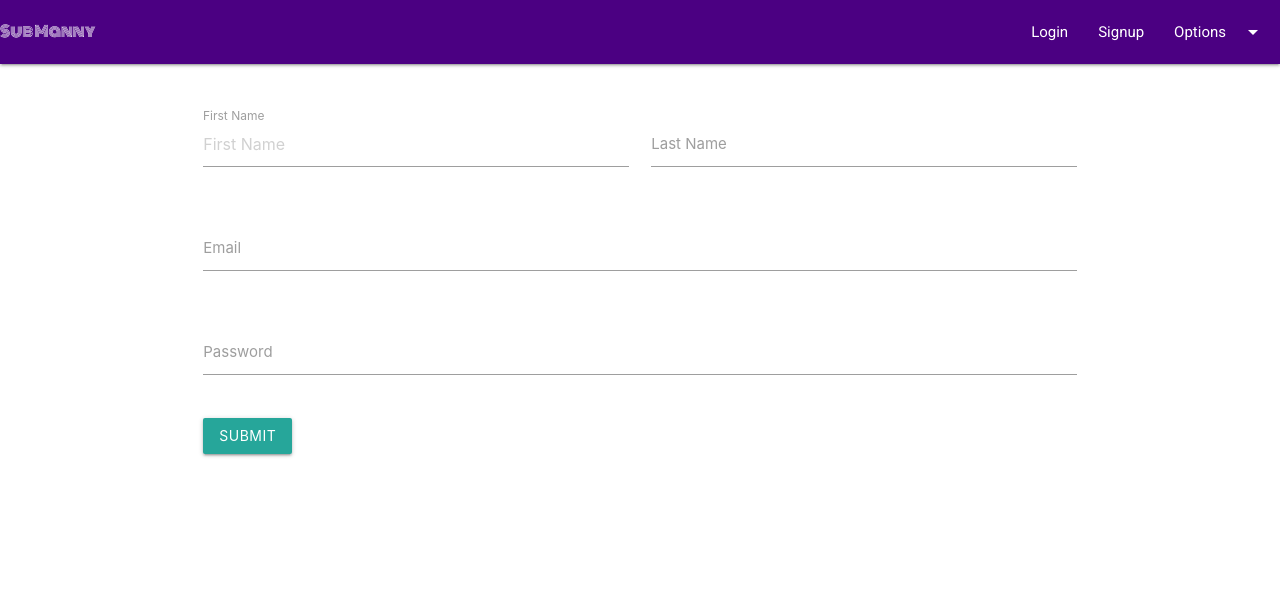
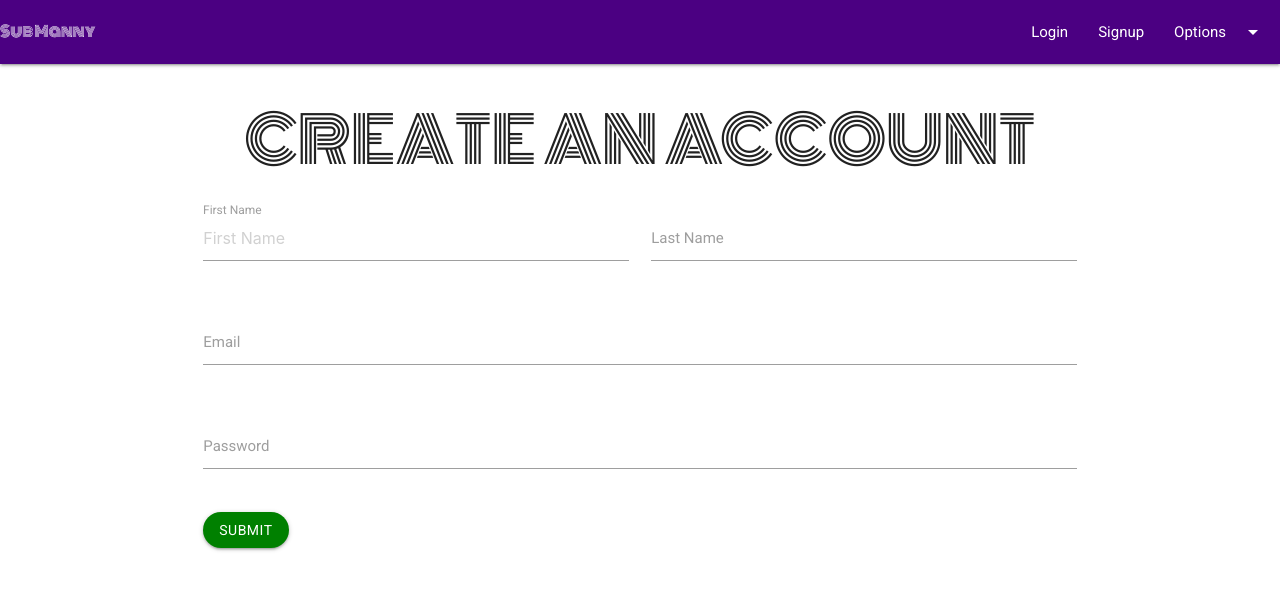
Before and after one commit to Aikeh2021/subscription-manager, a React (Create React App) app in the folder client/: page /signup in a window 1280 px wide. Shown: the top 590 px of the page. Built offline with nearby package versions, Linux system fonts and the light colour scheme.

Commit message:
Adding some styling to the pages to make the design a little more memorable. I think a good color scheme is purple, gray, white, green, and black. I wanted the site to have a sort of funky vibe. Added several sources to the credit section of the readme.

```diff
--- a/client/src/components/Dashboards/AdminDB.jsx
+++ b/client/src/components/Dashboards/AdminDB.jsx
@@ -1,53 +1,63 @@
 import React, { useEffect, useState } from "react";
 import { Link } from "react-router-dom";
-import axios from 'axios';
+import axios from "axios";
 
 // Elements in component styles
 const styles = {
   thead: {
-    backgroundColor: "#bdbdbd"
+    backgroundColor: "#DCDCDC",
+    fontFamily: "Roboto",
   },
   img: {
     height: "2em",
-  }
-}
-
+  },
+  buttons: {
+    borderRadius: 30,
+    backgroundColor: "#008000",
+    fontFamily: "Roboto",
+  },
+};
 
 const AdminDB = () => {
   const [subscriptions, setSubscriptions] = useState([]);
 
   useEffect(() => {
     getSubs();
-}, [])
+  }, []);
 
   // Function def that triggers the API call to get all subs in the sub in the database
   const getSubs = () => {
-    axios.get("/api/subscriptions").then((response) => {
+    axios
+      .get("/api/subscriptions")
+      .then((response) => {
         // console.log(response.data);
-        setSubscriptions(response.data)
-    }).catch((err) => {
+        setSubscriptions(response.data);
+      })
+      .catch((err) => {
         console.log(err);
-    })
+      });
   };
 
   // Function def that triggers the API call to delete sub from database
   const deleteSub = (id) => {
     console.log("You deleted me :(");
     console.log(id);
-    axios.delete(`/api/subscriptions/${id}`).then((response) => {
+    axios
+      .delete(`/api/subscriptions/${id}`)
+      .then((response) => {
         // console.log(response.data);
         getSubs();
-    }).catch((err) => {
+      })
+      .catch((err) => {
         console.log(err);
       });
-
   };
 
   // Creating the admin dashboard table
   return (
     <>
-    <br/>
-    <br/>
+      <br />
+      <br />
       <div>
         <div className="container">
           <div className="row">
@@ -56,7 +66,7 @@ const deleteSub = (id) => {
                 <thead style={styles.thead}>
                   <tr>
                     <th>Subscription Name</th>
-            <th>Image</th>
+                    <th>Logo</th>
                     <th>Plan Pricing</th>
                     <th>Category</th>
                     <th>Update Subscription</th>
@@ -64,17 +74,41 @@ const deleteSub = (id) => {
                   </tr>
                 </thead>
                 <tbody>
-            {subscriptions.map(subscription => (
+                  {subscriptions.map((subscription) => (
                     <tr key={subscription._id}>
                       <td>{subscription.subscription_name}</td>
-                <td><img src={subscription.subscription_thumbnail} alt={subscription.subscription_name} style={styles.img} /></td>
+                      <td>
+                        <img
+                          src={subscription.subscription_thumbnail}
+                          alt={subscription.subscription_name}
+                          style={styles.img}
+                        />
+                      </td>
                       <td>{subscription.subscription_price}</td>
                       <td>{subscription.subscription_category}</td>
-                <td><Link to={`/admin/${subscription._id}`}><button className="waves-effect waves-light btn-small"><i className="material-icons left">update</i>UPDATE</button></Link></td>
-                <td><button className="waves-effect waves-light btn-small" onClick={() => {deleteSub(subscription._id)}}><i className="material-icons left">delete</i>DELETE</button></td>
+                      <td>
+                        <Link to={`/admin/${subscription._id}`}>
+                          <button
+                            className="waves-effect waves-light btn-small"
+                            style={styles.buttons}
+                          >
+                            <i className="material-icons left">update</i>UPDATE
+                          </button>
+                        </Link>
+                      </td>
+                      <td>
+                        <button
+                          className="waves-effect waves-light btn-small"
+                          style={styles.buttons}
+                          onClick={() => {
+                            deleteSub(subscription._id);
+                          }}
+                        >
+                          <i className="material-icons left">delete</i>DELETE
+                        </button>
+                      </td>
                     </tr>
                   ))}
-
                 </tbody>
               </table>
             </div>
@@ -83,7 +117,14 @@ const deleteSub = (id) => {
           {/* Button to add a new subscription to admin dashboard */}
           <div className="row center">
             <div className="col s12">
-        <Link to="/admin/new-subscription"><button className="waves-effect waves-light btn-large"><i className="material-icons left">add</i>Add New Subscription</button></Link>
+              <Link to="/admin/new-subscription">
+                <button
+                  className="waves-effect waves-light btn-large"
+                  style={styles.buttons}
+                >
+                  <i className="material-icons left">add</i>Add New Subscription
+                </button>
+              </Link>
             </div>
           </div>
         </div>
--- a/client/src/containers/Admin/AdminDashboard.jsx
+++ b/client/src/containers/Admin/AdminDashboard.jsx
@@ -2,14 +2,10 @@ import React from 'react';
 import AdminDB from '../../components/Dashboards/AdminDB';
 
 const AdminDashboard = () => {
-    const styles = {
-        h1: {
-            textAlign: "center"
-        }
-    }
+
     return (
         <div>
-            <h1 style={styles.h1}>Admin Subscription Dashboard</h1>
+            <h1 style={{textAlign: "center", fontFamily: "Monoton"}}>ADMIN SUB DASH</h1>
             <br />
             <AdminDB />
         </div>
--- a/client/src/containers/Home/Home.jsx
+++ b/client/src/containers/Home/Home.jsx
@@ -59,9 +59,9 @@ const Home = () => {
             <p style={{fontFamily: 'Roboto', fontSize: "20px", textAlign:"center"}}>Create an account to start tracking subscriptions. Already have an account? Login to alter your tracked subscriptions. </p>
             <div className="row">
             <div className="col s8 center m12">
-            <Link to="/login" class="waves-effect waves-light btn-large" style={{borderRadius: 30, backgroundColor: "#008000"}}>Login to Account</Link>
+            <Link to="/login" class="waves-effect waves-light btn-large" style={{borderRadius: 30, backgroundColor: "#008000", fontFamily: 'Roboto'}}>Login to Account</Link>
             <span style={{padding: 100}}></span>
-            <Link to="/signup" class="waves-effect waves-light btn-large" style={{borderRadius: 30, backgroundColor: "#008000"}}>Create an Account</Link>
+            <Link to="/signup" class="waves-effect waves-light btn-large" style={{borderRadius: 30, backgroundColor: "#008000", fontFamily: 'Roboto'}}>Create an Account</Link>
             </div>
             </div>
 
--- a/client/src/containers/LoginPage/LoginPage.jsx
+++ b/client/src/containers/LoginPage/LoginPage.jsx
@@ -1,37 +1,57 @@
-import React , { useState}  from 'react';
+import React, { useState } from "react";
 
 const LoginPage = () => {
-
-  const [email, setEmail]= useState("");
-  const [password, setPassword]= useState("");
+  const [email, setEmail] = useState("");
+  const [password, setPassword] = useState("");
 
   return (
-        <div className="container">
+    <>
+    <h1 style={{textAlign: 'center', fontFamily: 'Monoton'}}>LOGIN TO YOUR ACCOUNT</h1>
+    <div className="container" style={{fontFamily: "Roboto"}}>
       <div className="row">
         <form className="col s12">
           <div className="row">
             <div className="input-field col s12">
-          <input id="email" type="email" value={email} onChange={(e) =>{
+              <input
+                id="email"
+                type="email"
+                value={email}
+                onChange={(e) => {
                   setEmail(e.target.value);
-         }}/>
+                }}
+              />
               <label for="Email">Email</label>
             </div>
             <div className="row">
               <div className="input-field col s12">
-          <input id="password" type="password" value={password} onChange={(e) =>{
+                <input
+                  id="password"
+                  type="password"
+                  value={password}
+                  onChange={(e) => {
                     setPassword(e.target.value);
-         }}/>
+                  }}
+                />
                 <label for="email">Password</label>
-
               </div>
             </div>
           </div>
         </form>
-   <button className="btn waves-effect waves-light" type="submit" name="action">Login
+        <button
+          className="btn waves-effect waves-light"
+          type="submit"
+          name="action"
+          style={{
+            borderRadius: 30,
+            backgroundColor: "#008000",
+            fontFamily: "Roboto",
+          }}
+        >
+          Login
         </button>
       </div>
     </div>
-
+    </>
   );
 };
 
--- a/client/src/containers/SignUpForm/SignUpForm.jsx
+++ b/client/src/containers/SignUpForm/SignUpForm.jsx
@@ -1,40 +1,54 @@
-import React from 'react';
-
+import React from "react";
 
 const SignUpForm = () => {
   return (
     <div>
-          <h1> </h1>
-          <div className="container">
+      <h1 style={{ textAlign: "center", fontFamily: "Monoton" }}>
+        CREATE AN ACCOUNT
+      </h1>
+      <div className="container" style={{fontFamily: "Roboto"}}>
         <div class="row">
           <form class="col s12">
             <div class="row">
               <div class="input-field col s6">
-          <input placeholder="First Name" id="first_name" type="text" class="validate"/>
+                <input
+                  placeholder="First Name"
+                  id="first_name"
+                  type="text"
+                  class="validate"
+                />
                 <label for="first_name">First Name</label>
               </div>
               <div class="input-field col s6">
-          <input id="last_name" type="text" class="validate"/>
+                <input id="last_name" type="text" class="validate" />
                 <label for="last_name">Last Name</label>
               </div>
             </div>
 
             <div class="row">
               <div class="input-field col s12">
-          <input id="email" type="email" class="validate"/>
+                <input id="email" type="email" class="validate" />
                 <label for="email">Email</label>
               </div>
             </div>
             <div class="row">
               <div class="input-field col s12">
-          <input id="password" type="password" class="validate"/>
+                <input id="password" type="password" class="validate" />
                 <label for="password">Password</label>
               </div>
             </div>
-      <button class="btn waves-effect waves-light" type="submit" name="action">Submit
-
+            <button
+              class="btn waves-effect waves-light"
+              type="submit"
+              name="action"
+              style={{
+                borderRadius: 30,
+                backgroundColor: "#008000",
+                fontFamily: "Roboto",
+              }}
+            >
+              Submit
             </button>
-
           </form>
         </div>
       </div>
```
Lines whose indentation alone changed are shown as unchanged.
